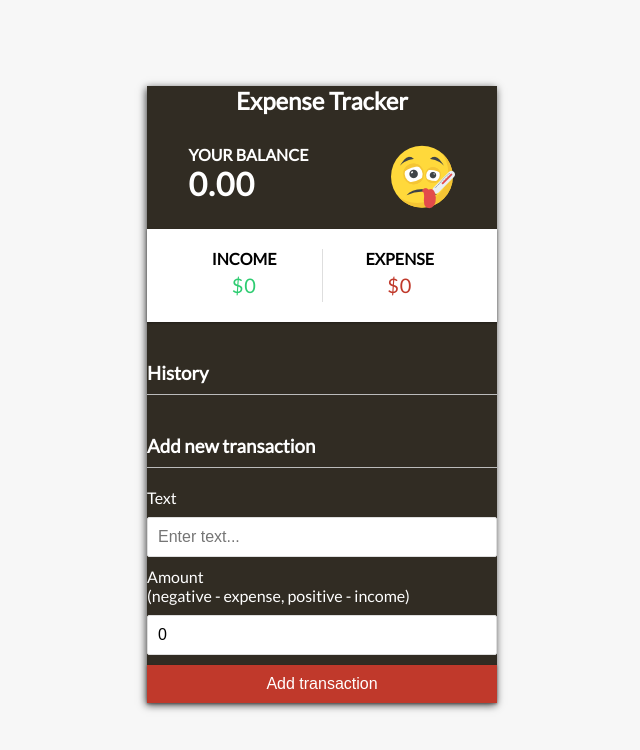
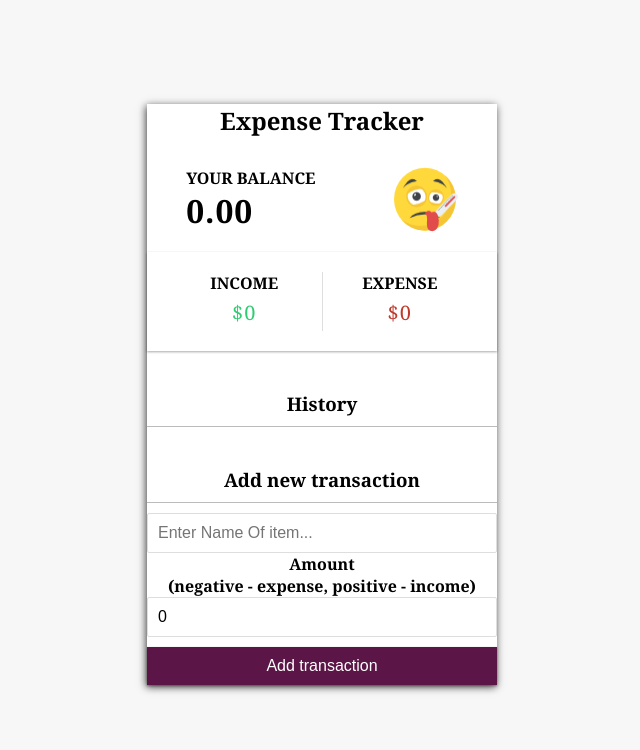
Before and after one commit to rabbanirizwan/expense-tracker, a React (Create React App) app: page / in a window 1280 px wide. Shown: the top 750 px of the page, without its empty margins (318-958 px from the left). Built offline with nearby package versions, Linux system fonts and the light colour scheme.

Commit message:
color changes

```diff
--- a/src/App.css
+++ b/src/App.css
@@ -42,6 +42,7 @@ h4 {
 }
 
 .inc-exp-container {
+
   background-color: #fff;
   box-shadow: var(--box-shadow);
   padding: 20px;
@@ -90,7 +91,7 @@ input[type='number'] {
 
 .btn {
   cursor: pointer;
-  background-color:#c0392b;
+  background-color:#5B1647;
   box-shadow: var(--box-shadow);
   color: #fff;
   border: 0;
@@ -154,6 +155,6 @@ input[type='number'] {
   -webkit-box-shadow: -1px 2px 8px 0px rgba(0,0,0,0.75);
   -moz-box-shadow: -1px 2px 8px 0px rgba(0,0,0,0.75);
   box-shadow: -1px 2px 8px 0px rgba(0,0,0,0.75);
-  background-color:#312c23;
-  color: white;
+  background-color:white;
+  font-family: Cambria, Cochin, Georgia, Times, 'Times New Roman', serif;
 }
--- a/src/components/addTransaction.js
+++ b/src/components/addTransaction.js
@@ -20,23 +20,24 @@ export const AddTransaction = ()=>{
     }
     return(
         <>
-          <h3>Add new transaction</h3>
+          <h3 style={{textAlign:"center"}}>Add new transaction</h3>
       <form id="form" onSubmit={onSubmit}>
         <div className="form-control">
-          <label htmlFor="text">Text</label>
+
           <input
           type="text"
           id="text"
-          placeholder="Enter text..."
+          placeholder="Enter Name Of item..."
           value={text}
           onChange={(e)=>setText(e.target.value)}
           />
         </div>
         <div className="form-control">
-          <label htmlFor="amount"
+          <b style={{textAlign:"center",
+                     display: "flex",
+                     justifyContent: "center"}}
             >Amount <br />
-            (negative - expense, positive - income)</label
-          >
+            (negative - expense, positive - income)</b>
           <input
           type="number"
           id="amount"
--- a/src/components/transactionList.js
+++ b/src/components/transactionList.js
@@ -7,7 +7,7 @@ export const TransactionList = ()=>{
     console.log(transaction)
     return(
         <>
-        <h3>History</h3>
+        <h3 style={{textAlign:"center"}}>History</h3>
       <ul id="list" className="list">
           {transaction.map(val=>(<Transaction key={val.id} transaction={val}/>          ))}
 
```
